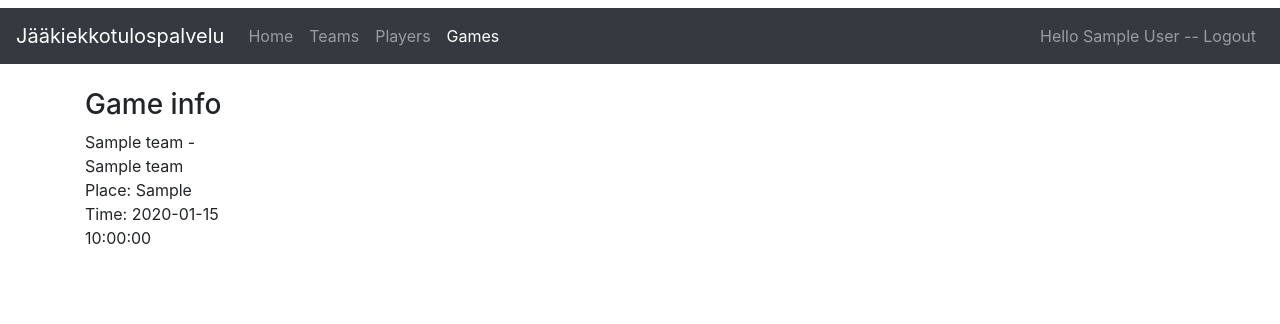
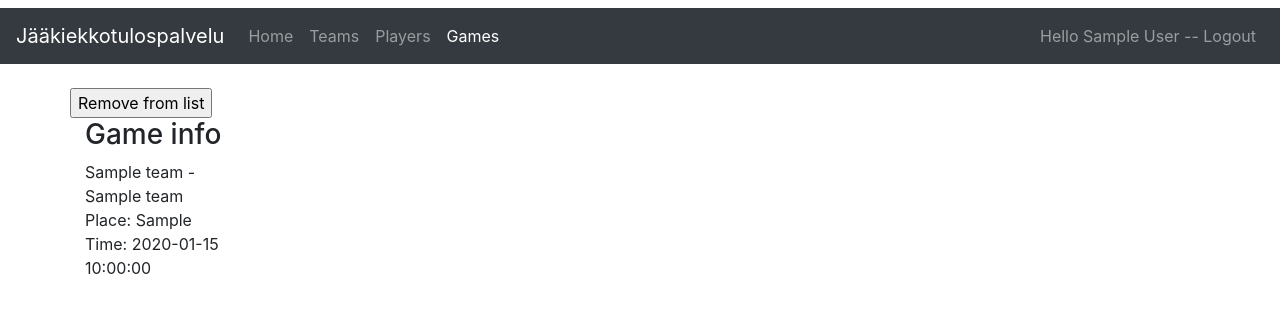
Before and after one commit to metlil/jaakiekkotulospalvelu, a Flask app: page /games/1/ in a window 1280 px wide. Shown: the top 324 px of the page. Run offline with Flask 2, Linux system fonts and the light colour scheme; a user stored in the database is signed in; tables that the repository leaves empty hold one stand-in row (values such as "Sample post"); some libraries are stand-ins or nearby versions.

Commit message:
pelin sivulta voi lisätä pelin käyttäjän listaan

```diff
--- a/application/game/views.py
+++ b/application/game/views.py
@@ -1,6 +1,6 @@
 import datetime
 
-from flask import request, redirect, url_for
+from flask import request, redirect, url_for, session
 from flask_login import current_user
 
 from application import app, db, get_render_page_function, login_required
@@ -100,8 +100,7 @@ def add_user_game(game_id):
     user_game = UserGame(current_user.id, game_id)
     db.session().add(user_game)
     db.session().commit()
-    return redirect(url_for("games_index"))
-
+    return redirect(request.referrer or url_for("index"))
 
 @app.route("/usergames/<game_id>/remove", methods=["POST"])
 @login_required(role="ANY")
@@ -110,7 +109,7 @@ def remove_user_game(game_id):
     for user_game in user_games:
         db.session().delete(user_game)
     db.session().commit()
-    return redirect(url_for("games_index"))
+    return redirect(request.referrer or url_for("index"))
 
 
 def games_save_modified_data(game_id):
@@ -139,6 +138,9 @@ def games_show_update_form(game_id, error=''):
     form.guest_id.data = game.guest_id
     form.time.data = game.time
     # kun on vahvistettu
+    is_on_user_list = False
+    if current_user.is_authenticated:
+        is_on_user_list = len(UserGame.query.filter(UserGame.user_id == current_user.id, UserGame.game_id == game_id).all()) > 0
     if game.status != GameStatus.SCHEDULED:
         form.time.render_kw = {'disabled': True}
         form.home_id.render_kw = {'disabled': True}
@@ -165,10 +167,18 @@ def games_show_update_form(game_id, error=''):
             guest_goals_form=guest_goals_form,
             error=error,
             home_team_players=Game.team_lineup(game_id, game.home_id),
-            guest_team_players=Game.team_lineup(game_id, game.guest_id)
+            guest_team_players=Game.team_lineup(game_id, game.guest_id),
+            is_on_user_list=is_on_user_list
         )
 
-    return render_page("games/update.html", form=form, game_id=game_id, game=game, error=error)
+    return render_page(
+        "games/update.html",
+        form=form,
+        game_id=game_id,
+        game=game,
+        is_on_user_list=is_on_user_list,
+        error=error
+    )
 
 
 def populate_goal_form(home_id, lineup_entries):
--- a/application/templates/games/update.html
+++ b/application/templates/games/update.html
@@ -2,6 +2,19 @@
 {% from 'games/game_macros.html' import lineup, goal_form, goals %}
 
 {% block body %}
+    {% if current_user.is_authenticated %}
+        <div class="row">
+            {% if is_on_user_list %}
+                <form method="POST" action="{{ url_for('remove_user_game', game_id = game.id ) }}">
+                    <input type="submit" value="Remove from list"/>
+                </form>
+            {% else %}
+                <form method="POST" action="{{ url_for('add_user_game', game_id = game.id ) }}">
+                    <input type="submit" value="Add to list"/>
+                </form>
+            {% endif %}
+        </div>
+    {% endif %}
     <div class="row">
         <div class="col-4">
             {% if current_user.role == "ADMIN" %}
```
